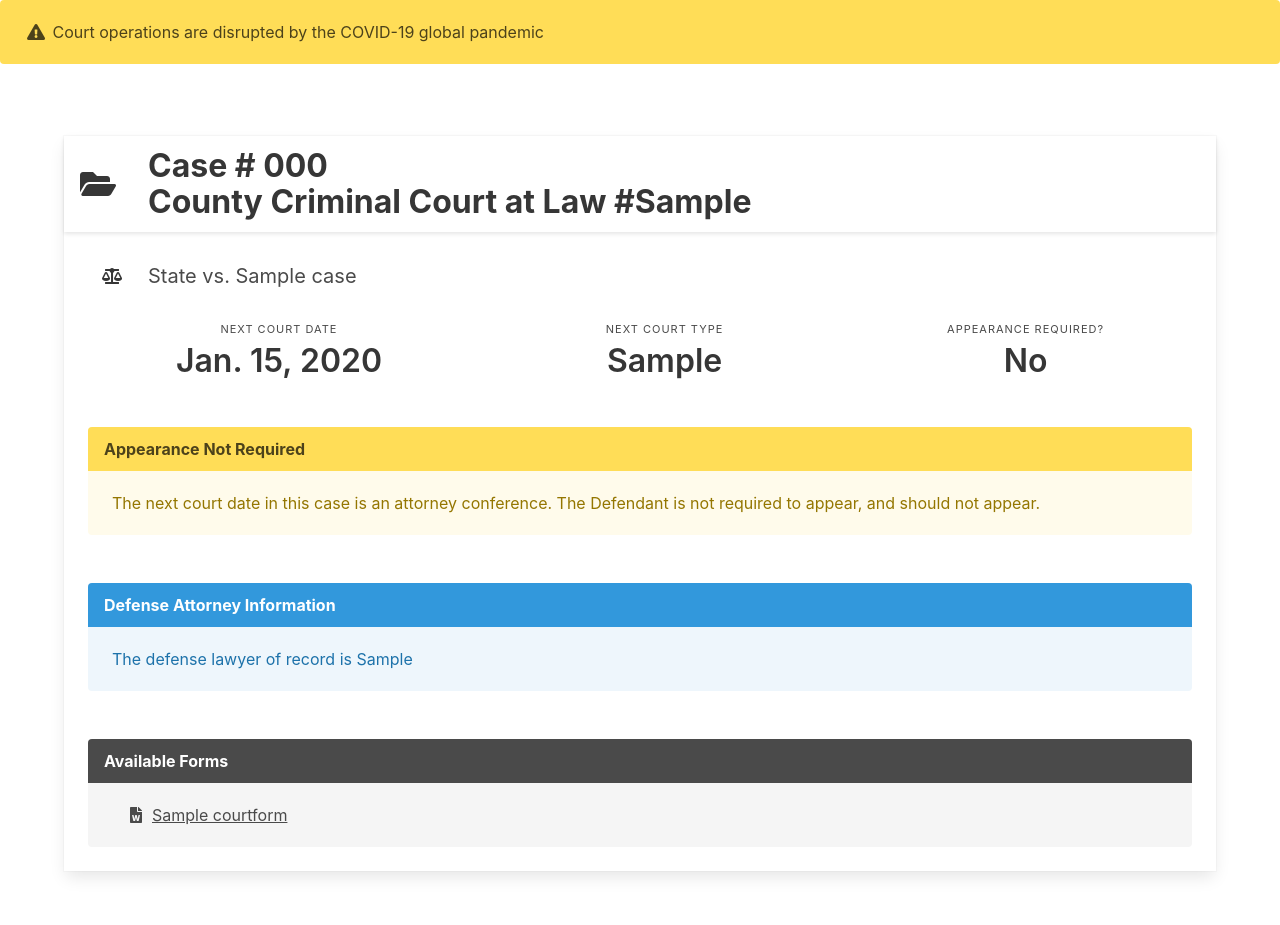
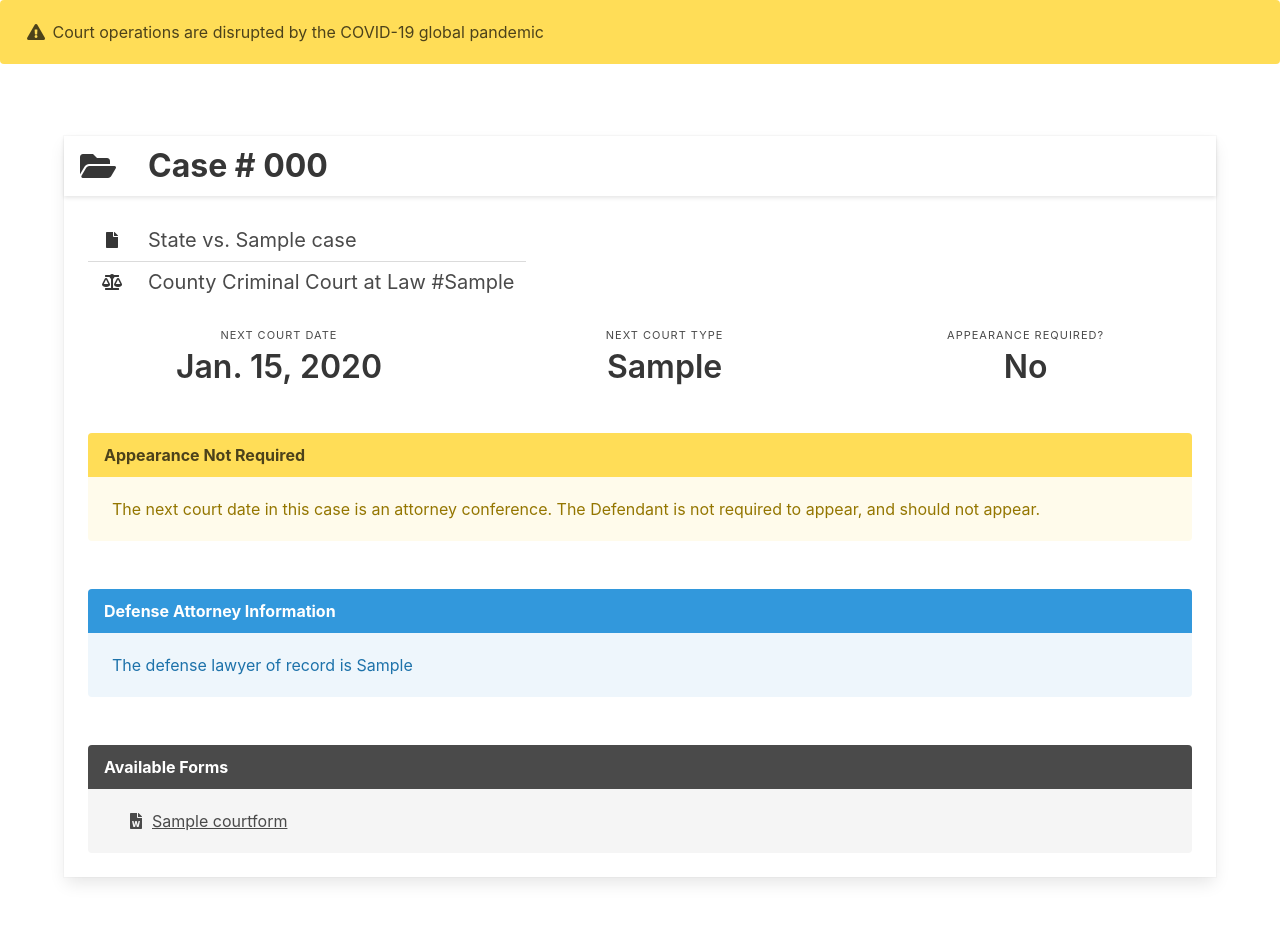
Before and after one commit to frabyn/courtbot, a Django app: page /case_manager/000 in a window 1280 px wide. Shown: the part 64-989 px from the top of the page. Before the commit the page ends 941 px from the top, so only its background shows below. Run offline with Django 3.2, Linux system fonts and the light colour scheme; tables that the repository leaves empty hold one stand-in row (values such as "Sample post"); some libraries are stand-ins or nearby versions.

Commit message:
Improve appearance of court name

```diff
--- a/templates/case_manager/case_detail.html
+++ b/templates/case_manager/case_detail.html
@@ -13,19 +13,28 @@
                 </span>
                         <h1 class="title card-header-title">
                             Case # {{ object.cause_number }}<br />
-                            County Criminal Court at Law #{{ object.court }}
                         </h1>
                     </div>
                     <div class="card-content">
                         <table class="table">
                             <tr>
                                 <td>
-                            <span class="icon">
-                                <i class="fas fa-balance-scale"></i>
-                            </span>
+                                    <span class="icon">
+                                        <i class="fas fa-file"></i>
+                                    </span>
                                 </td>
                                 <td>
                                     <p class="subtitle is-large">State vs. {{ object.defendant_name }}</p>
+                                </td>
+                            </tr>
+                            <tr>
+                                <td>
+                                    <span class="icon">
+                                        <i class="fa fa-balance-scale"></i>
+                                    </span>
+                                </td>
+                                <td>
+                                    <p class="subtitle is-large">County Criminal Court at Law #{{ object.court }}
                                 </td>
                             </tr>
                         </table>
```
